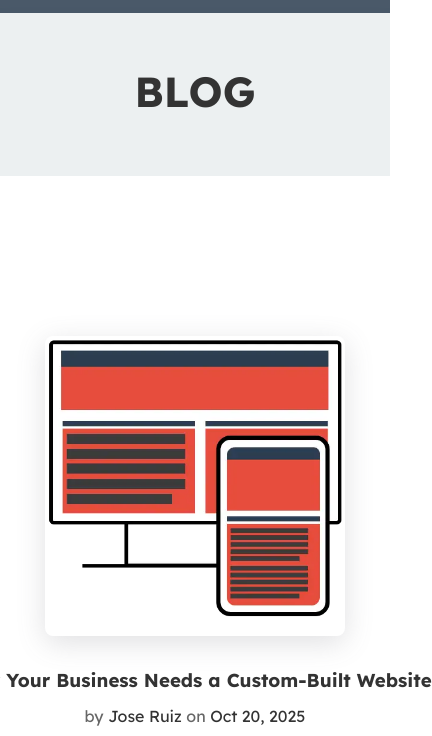
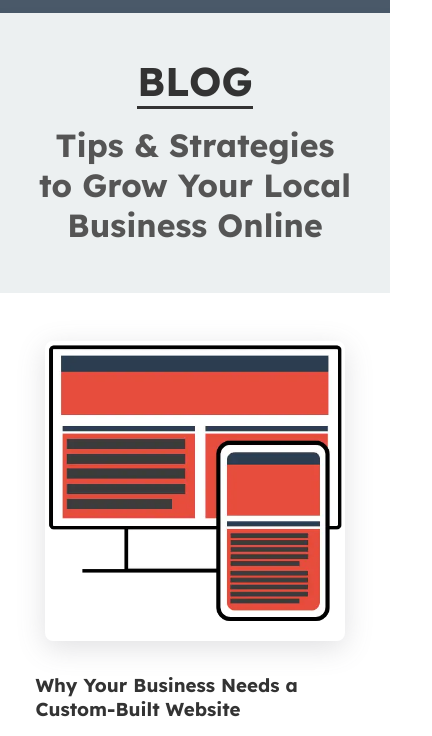
Before and after one commit to ziurj-web/jar-webforge, an Eleventy site: page src/blog.njk in a window 390 px wide. Shown: the part 72-808 px from the top of the page, 432 px wide, since content can reach past the window. Built offline with nearby package versions, Linux system fonts and the light colour scheme; Eleventy itself is replaced by a stand-in of ours; files that its build step writes are made by us from their sources; a script that the page names is missing.

Commit message:
feat: Update responsiveness and page headers

```diff
--- a/src/_includes/page-header.njk
+++ b/src/_includes/page-header.njk
@@ -1,5 +1,6 @@
 <header class="page__header">
     <div class="page__header-container container">
-        <h1 class="section__title">{{ pageHeader }}</h1>
+        <h2 class="page__header-title">{{ pageHeaderTitle }}</h2>
+        <h1 class="page__header-cta">{{ pageHeader }}</h1>
     </div>
 </header>
--- a/src/about.njk
+++ b/src/about.njk
@@ -1,7 +1,8 @@
 ---
 title: About
 layout: "base.njk"
-pageHeader: "About us"
+pageHeaderTitle: "About Us"
+pageHeader: "About Jar Web Forge — Custom Web Design & SEO Built for Local Businesses"
 ---
 
 <div class="about__page">
--- a/src/blog.njk
+++ b/src/blog.njk
@@ -1,7 +1,8 @@
 ---
-title: Blog
+title: Tips & Strategies to Grow Your Local Business Online
 layout: "base.njk"
-pageHeader: Blog
+pageHeaderTitle: Blog
+pageHeader: Tips & Strategies to Grow Your Local Business Online
 ---
 
 <div class="blog__page">
--- a/src/services.njk
+++ b/src/services.njk
@@ -1,7 +1,8 @@
 ---
-title: Services
+title: Custom Web Design & Local SEO Services for Service Businesses
 layout: "base.njk"
-pageHeader: Services
+pageHeaderTitle: Services
+pageHeader: Custom Web Design & Local SEO Services for Service Businesses
 ---
 
 <div class="services__page">
--- a/src/styles.css
+++ b/src/styles.css
@@ -678,6 +678,7 @@ footer {
     gap: 0.9rem;
     max-width: 500px;
     align-items: start;
+    flex: 1;
 }
 
 .blog__button {
@@ -764,9 +765,24 @@ footer {
     background-color: #E74C3C;
 }
 
+.page__header-title {
+    color: #333;
+    font-size: 3rem;
+    text-transform: uppercase;
+    border-bottom: 3px solid #333;
+}
+
 .page__header {
     background-color: #ECF0F1;
     width: 100%;
+    text-align: center;
+}
+
+.page__header-cta {
+    font-size: 2.5rem;
+    color: #555;
+    text-align: center;
+    max-width: 1200px;
 }
 
 .page__header-container {
@@ -774,16 +790,14 @@ footer {
     padding: 4rem 0;
     display: flex;
     justify-content: center;
+    flex-direction: column;
+    gap: 1rem;
 }
 
 .about__page-container {
     display: flex;
     flex-direction: column;
     gap: 3rem;
-}
-
-.about__page h2 {
-    font-size: 2rem;
 }
 
 .about__page-img {
@@ -893,6 +907,10 @@ footer {
   .footer__container {
     gap: 5rem;
   }
+
+  .blog__item {
+    flex-direction: column-reverse;
+  }
 }
 
 /* ====== Phone-only styles (<= 599px) ====== */
@@ -915,6 +933,7 @@ footer {
     font-size: 2.5rem;
     line-height: 2.75rem;
     margin-bottom: 2rem;
+    margin-top: 3rem;
   }
 
   .about__info-container {
@@ -925,12 +944,40 @@ footer {
   }
 
   .blog__item {
-    flex-direction: column-reverse;
     gap: 2rem;
   }
 
   .blog__information {
-    align-items: center;
-    text-align: center;
+    width: 100%;
+  }
+
+  .blog__title a {
+    text-wrap-mode: wrap;
+  }
+
+  .page__header-title {
+    font-size: 2.5rem;
+  }
+
+  .page__header-cta {
+    font-size: 2rem;
+  }
+
+  .blog__page-container {
+    padding: 4rem 0.5rem;
+  }
+
+  .meet__subheading-container  {
+    width: 100%;
+  }
+
+  .cta-button {
+    width: 100%;
+    text-wrap-mode: wrap;
+    font-size: 1rem;
+  }
+
+  .container {
+    padding: 3rem 1rem;
   }
 }
```
